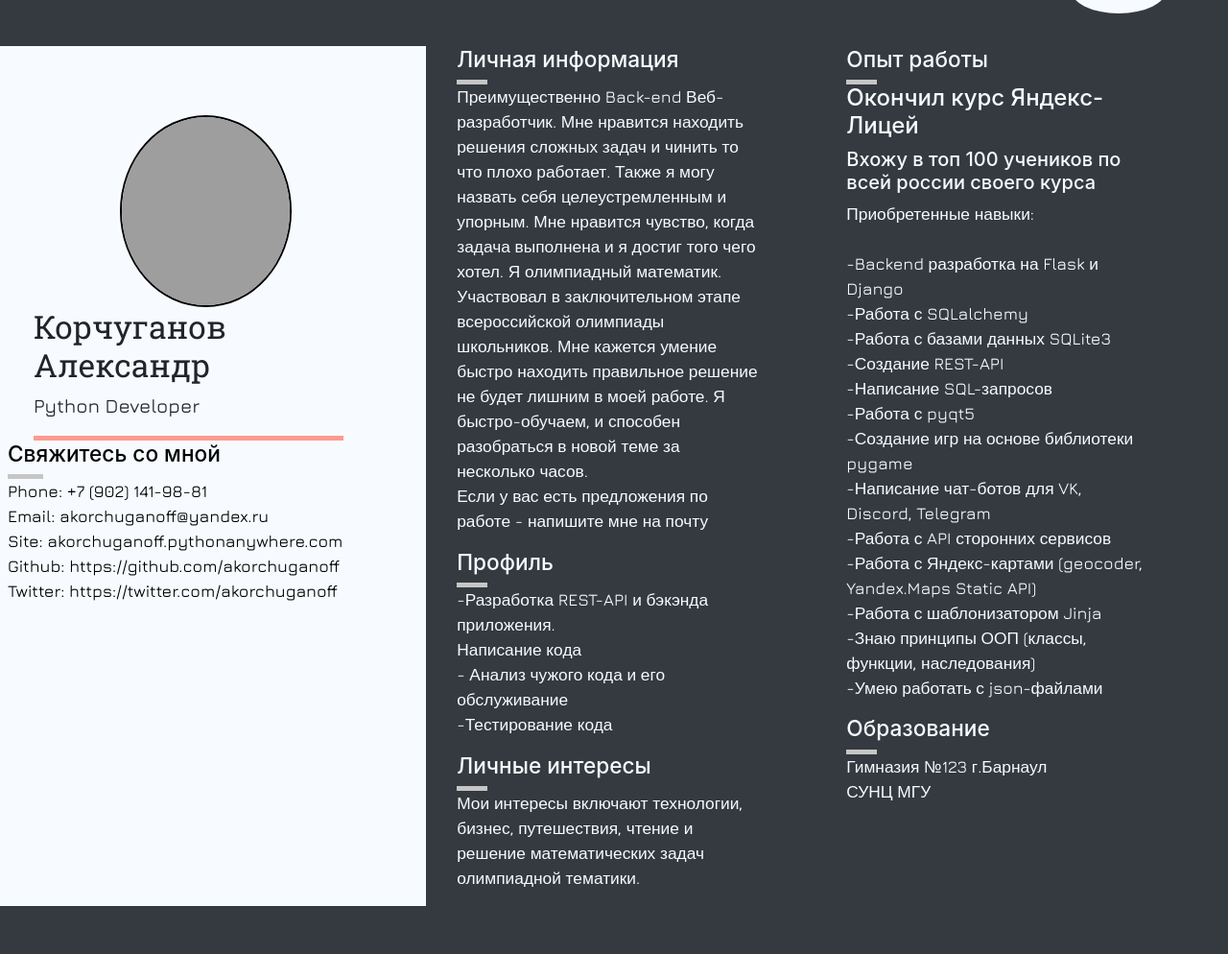
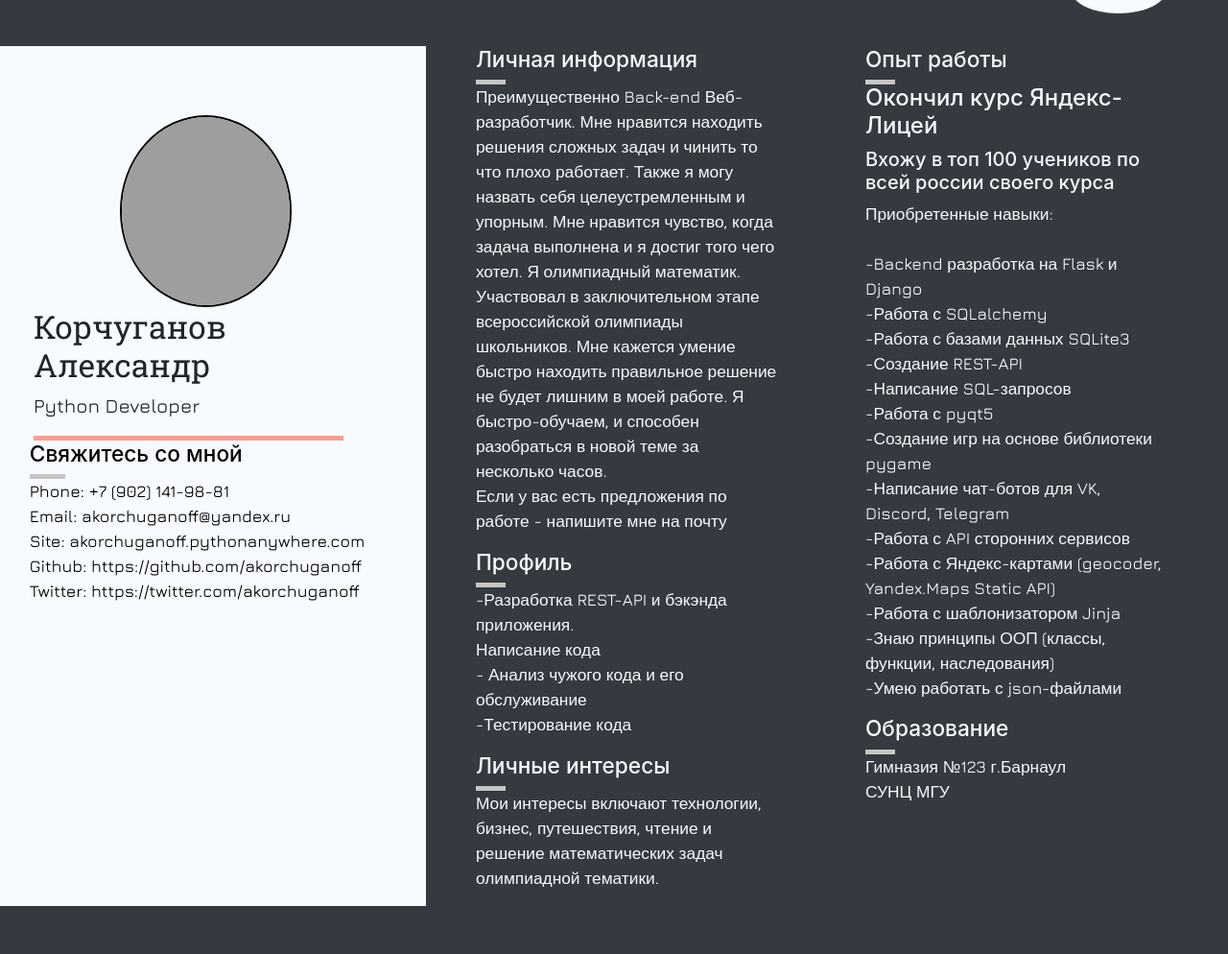
Before and after one commit to akorchuganoff/Blog, a Django app: page /about in a window 1280 px wide. Shown: the part 52-1046 px from the top of the page at 96% size. Run offline with Django 3.2, Linux system fonts and the light colour scheme; grey boxes are pictures that could not be loaded.

Commit message:
margin group

```diff
--- a/static/css/style_new.css
+++ b/static/css/style_new.css
@@ -46,7 +46,7 @@ body{
 
 .group{
   color: #F7FBFF;
-  margin-left: 5%;
+  margin-left: 10%;
   width: 80%;
 }
 .group > h3{
```
